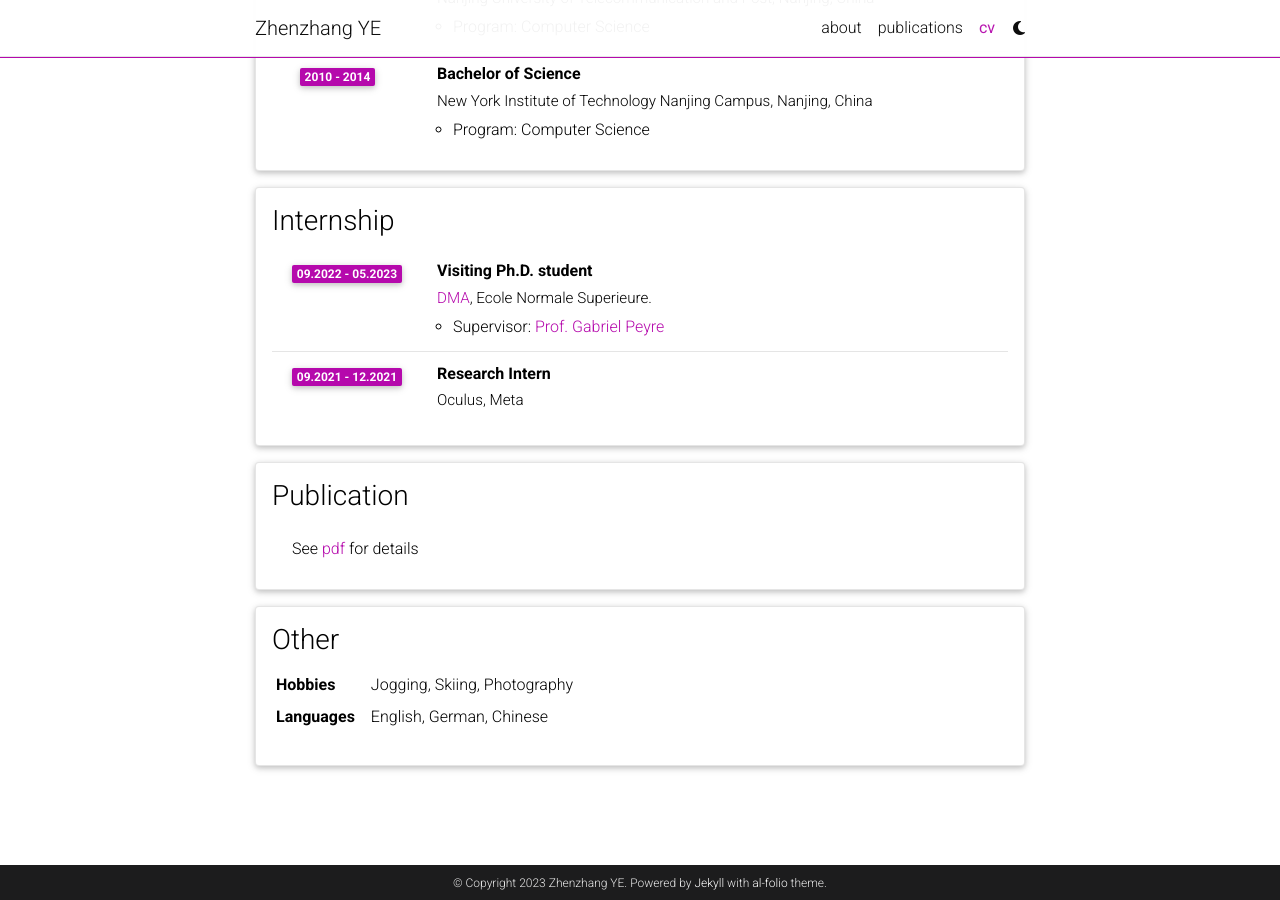
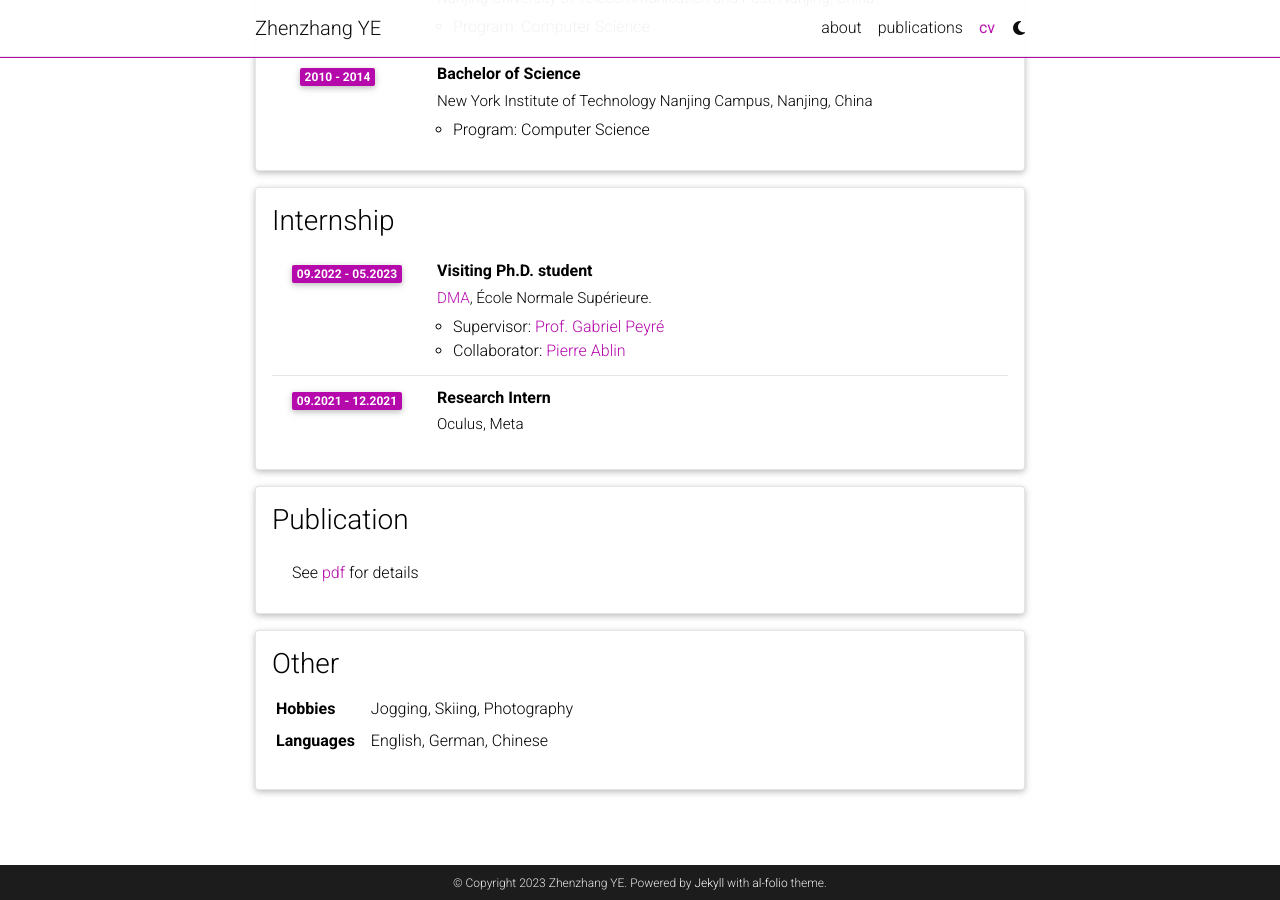
Before and after one commit to zhenzhang-ye/zhenzhang-ye.github.io, a Jekyll site: the page built from _pages/cv.md, in a window 1280 px wide and 900 px high, scrolled down 702 px. Built offline with Jekyll 4.4.1, drawn with Linux system fonts in a browser that asks for light colours; comment, search, counter and statistics services are not loaded; a style sheet for code colours, icons or effects is not loaded.

Commit message:
update cv

```diff
--- a/_data/cv.yml
+++ b/_data/cv.yml
@@ -34,10 +34,11 @@
   type: time_table
   contents:
     - title: Visiting Ph.D. student
-      institution: <a href='https://www.math.ens.psl.eu/'>DMA</a>, Ecole Normale Superieure.
+      institution: <a href='https://www.math.ens.psl.eu/'>DMA</a>, &#201;cole Normale Sup&#233;rieure.
       year: 09.2022 - 05.2023
       description:
-        - <th>Supervisor:</th> <a href='https://www.gpeyre.com/'>Prof. Gabriel Peyre</a>
+        - <th>Supervisor:</th> <a href='https://www.gpeyre.com/'>Prof. Gabriel Peyr&#233;</a>
+        - <th>Collaborator:</th> <a href='https://pierreablin.com/'>Pierre Ablin</a>
 
     - title: Research Intern
       institution: Oculus, Meta
```
Also changed, not shown: 1 other file.
